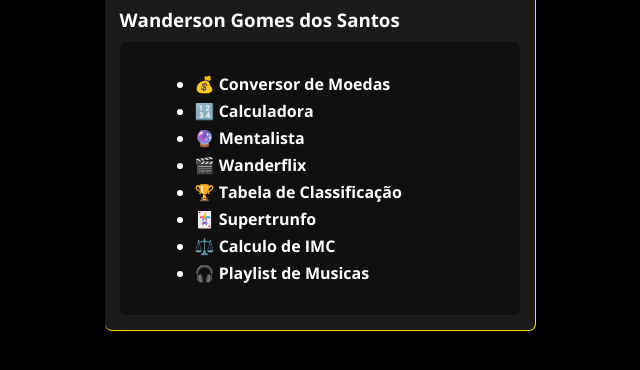
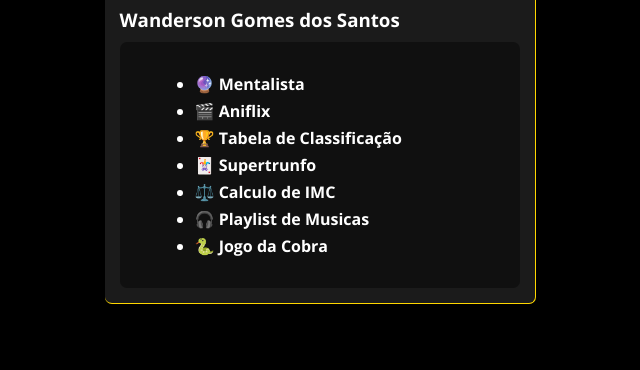
Before and after one commit to wandersonDeve/Certificard, a plain HTML site: page index.html in a window 1280 px wide. Shown: the part 218-588 px from the top of the page, without its empty margins (328-968 px from the left). Drawn offline with nearby package versions, Linux system fonts and the light colour scheme.

Commit message:
adicição de projetos

```diff
--- a/index.html
+++ b/index.html
@@ -26,14 +26,14 @@
 
         <div class="lista">
             <ul>
-                <li><a href="">💰 Conversor de Moedas</a> </li>
-                <li><a href="">🔢 Calculadora</a> </li>
                 <li><a href="https://wandersondeve.github.io/Mentalista/" target='_blank'>🔮 Mentalista</a> </li>
-                <li><a href="https://wandersondeve.github.io/wanderflix/" target='_blank'>🎬 Wanderflix</a> </li>
+                <li><a href="https://wandersondeve.github.io/Aniflix/" target='_blank'>🎬 Aniflix</a> </li>
                 <li><a href="https://wandersondeve.github.io/TabelaSuspect/" target='_blank'>🏆 Tabela de Classificação</a> </li>
                 <li><a href="https://wandersondeve.github.io/super_trunfo/" target='_blank'>🃏 Supertrunfo</a> </li>
                 <li><a href="https://wandersondeve.github.io/Calculadora_imc/" target='_blank'>⚖️ Calculo de IMC</a> </li>
                 <li><a href="https://wandermusic.herokuapp.com/" target="_blank">🎧 Playlist de Musicas</a> </li>
+                <li><a href="https://wandersondeve.github.io/Snake/ target="_blank">🐍 Jogo da Cobra</a> </li>
+
             </ul>
         </div>
     </div>
```
